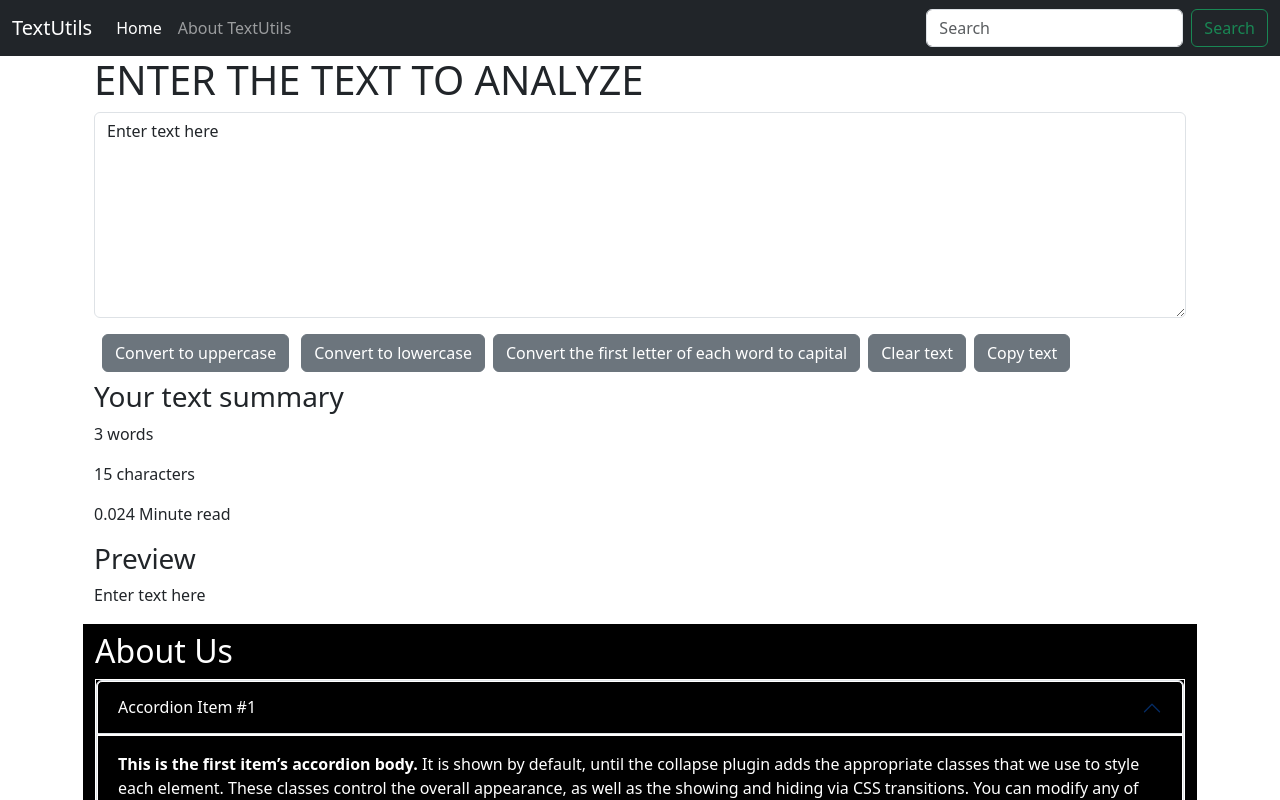
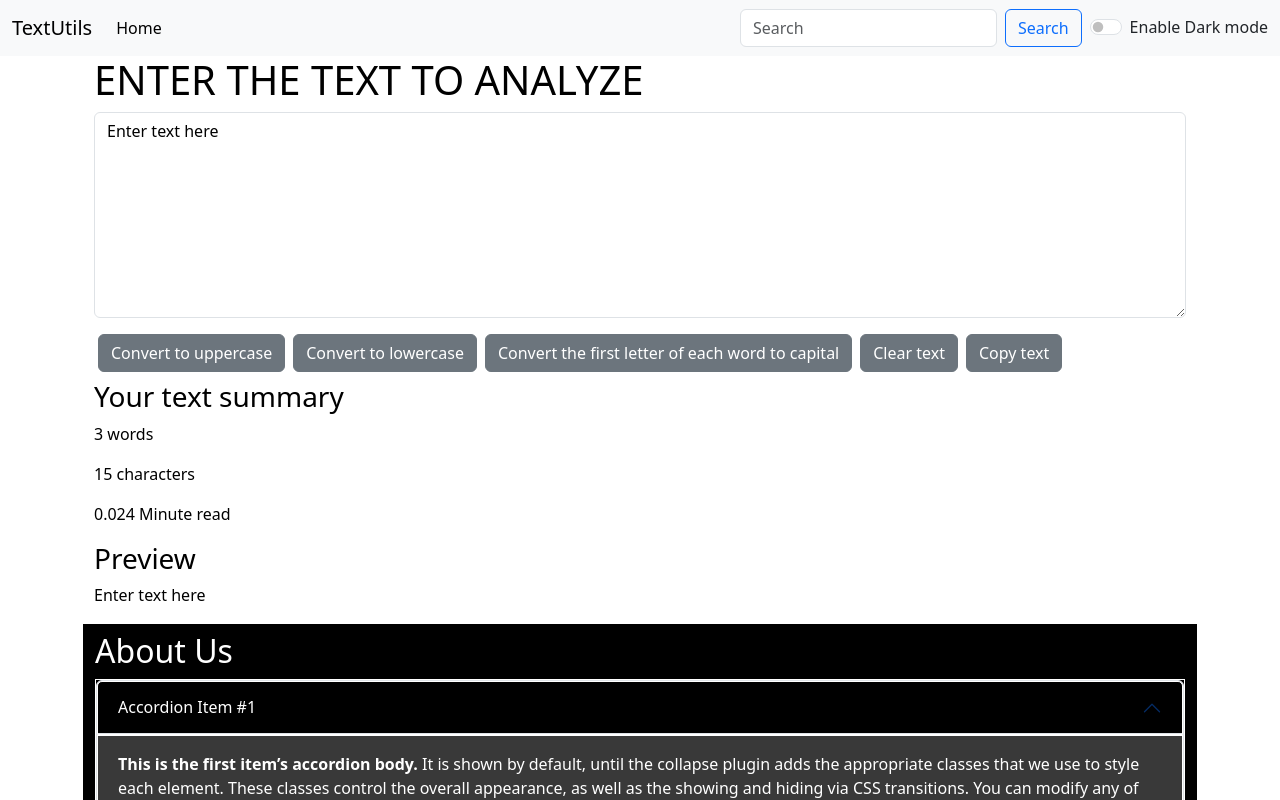
Before and after one commit to AbeerZahid917/React_JS-Nayatel_internship, a React (Create React App) app: page / in a window 1280 px wide. Shown: the top 800 px of the page. Built offline with nearby package versions, Linux system fonts and the light colour scheme.

Commit message:
video 12

```diff
--- a/src/App.js
+++ b/src/App.js
@@ -1,6 +1,6 @@
 // import logo from './logo.svg'; // this was a picture
 import './App.css';
-import React from 'react';
+import React, { useState } from 'react'; //imrs
 import Navbar from './components/Navbar'
 import TextForm from './components/TextForm';
 import About from './components/About';
@@ -8,13 +8,32 @@ import About from './components/About';
 
 function App()
 {
+  const [mode, setMode] = useState('light'); // whether dark mode is enabled or not
+
+
+  const toggleMode = ()=>{
+    if (mode === 'light')
+    {
+      let newText = 'dark';
+      setMode(newText);
+      document.body.style.backgroundColor = 'rgb(12, 4, 61)';
+    }
+    else
+    {
+      let newText = 'light';
+      setMode(newText);
+      document.body.style.backgroundColor = 'white';
+    }
+  }
+
+
+
   return (
     <>
-      {/* <Navbar/>  */}
-      <Navbar title="TextUtils" aboutTexts="About TextUtils" />
+      <Navbar title="TextUtils" mode={mode} toggleMode={toggleMode}/>
 
       <div className="container">
-        <TextForm heading= "ENTER THE TEXT TO ANALYZE" />
+        <TextForm heading= "ENTER THE TEXT TO ANALYZE" mode={mode}/>
         <About/>
       </div>
     </>
--- a/src/components/About.js
+++ b/src/components/About.js
@@ -5,6 +5,12 @@ export default function About() {
     const [myStyle, setMyStyle] = useState({ // this is an object
         color: 'white',
         backgroundColor: 'black',
+        border: '1px solid white'
+    })
+
+    const [myStyle2, setMyStyle2] = useState({ // this is an object
+        color: 'white',
+        backgroundColor: 'rgb(57, 57, 57)',
         border: '1px solid white'
     })
 
@@ -28,6 +34,24 @@ export default function About() {
             })
             setButtonStyle("Enable light mode")
         }
+
+
+        if(myStyle2.color === 'white')
+        {
+            setMyStyle2({
+                color: 'black',
+                backgroundColor: 'white'
+            })
+            setButtonStyle("Enable dark mode")
+        }
+        else
+        {
+            setMyStyle2({
+                color: 'white',
+                backgroundColor: 'rgb(57, 57, 57)'
+            })
+            setButtonStyle("Enable light mode")
+        }
     }
 
   return (
@@ -43,7 +67,7 @@ export default function About() {
 
                 <div id="collapseOne" className="accordion-collapse collapse show" data-bs-parent="#accordionExample">
 
-                <div className="accordion-body" style={myStyle}>
+                <div className="accordion-body" style={myStyle2}>
                     <strong>This is the first item’s accordion body.</strong> It is shown by default, until the collapse plugin adds the appropriate classes that we use to style each element. These classes control the overall appearance, as well as the showing and hiding via CSS transitions. You can modify any of this with custom CSS or overriding our default variables. It’s also worth noting that just about any HTML can go within the <code>.accordion-body</code>, though the transition does limit overflow.
                 </div>
                 </div>
@@ -57,7 +81,7 @@ export default function About() {
                 </h2>
 
                 <div id="collapseTwo" className="accordion-collapse collapse" data-bs-parent="#accordionExample">
-                <div className="accordion-body" style={myStyle}>
+                <div className="accordion-body" style={myStyle2}>
                     <strong>This is the second item’s accordion body.</strong> It is hidden by default, until the collapse plugin adds the appropriate classes that we use to style each element. These classes control the overall appearance, as well as the showing and hiding via CSS transitions. You can modify any of this with custom CSS or overriding our default variables. It’s also worth noting that just about any HTML can go within the <code>.accordion-body</code>, though the transition does limit overflow.
                 </div>
                 </div>
@@ -71,7 +95,7 @@ export default function About() {
                 </h2>
 
                 <div id="collapseThree" className="accordion-collapse collapse" data-bs-parent="#accordionExample">
-                <div className="accordion-body" style={myStyle}>
+                <div className="accordion-body" style={myStyle2}>
                     <strong>This is the third item’s accordion body.</strong> It is hidden by default, until the collapse plugin adds the appropriate classes that we use to style each element. These classes control the overall appearance, as well as the showing and hiding via CSS transitions. You can modify any of this with custom CSS or overriding our default variables. It’s also worth noting that just about any HTML can go within the <code>.accordion-body</code>, though the transition does limit overflow.
                 </div>
                 </div>
--- a/src/components/Navbar.js
+++ b/src/components/Navbar.js
@@ -5,7 +5,7 @@ import PropTypes from 'prop-types' // import for the props
 export default function Navbar(props)
 {
   return (
-    <nav className="navbar navbar-expand-lg navbar-dark bg-dark">
+    <nav className={`navbar navbar-expand-lg ${props.mode === 'dark' ? 'navbar-dark bg-dark' : 'navbar-light bg-light'}`}>
       <div className="container-fluid">
         <a className="navbar-brand" href="/">{props.title}</a>
         <button className="navbar-toggler" type="button" data-bs-toggle="collapse" data-bs-target="#navbarSupportedContent" aria-controls="navbarSupportedContent" aria-expanded="false" aria-label="Toggle navigation">
@@ -22,8 +22,12 @@ export default function Navbar(props)
           </ul>
           <form className="d-flex" role="search">
             <input className="form-control me-2" type="search" placeholder="Search" aria-label="Search"/>
-            <button className="btn btn-outline-success" type="submit">Search</button>
+            <button className="btn btn-outline-primary me-2" type="submit">Search</button>
           </form>
+          <div className="form-check form-switch">
+            <input className="form-check-input" onClick={props.toggleMode} type="checkbox" role="switch" id="switchCheckDefault"/>
+            <label className={`form-check-label ${props.mode === 'light' ? 'text-dark' : 'text-light'}`} htmlfor="switchCheckDefault">Enable Dark mode</label>
+          </div>
         </div>
       </div>
     </nav>
--- a/src/components/TextForm.js
+++ b/src/components/TextForm.js
@@ -53,16 +53,19 @@ export default function TextForm(props) {
     return (
         <>
         <div className='container'>
-            <h1> {props.heading} </h1>
+            <h1 style={{color: props.mode === 'light' ? 'black' : 'white'}}>
+                {props.heading}
+            </h1>
+
             <div className="mb-3">
                 {/* <label for="myBox" className="form-label">{props.heading}</label> */}
-                <textarea className="form-control" value={text} onChange={handleOnChange} id="myBox" rows="8"></textarea>
+                <textarea className="form-control" value={text} onChange={handleOnChange} style={{backgroundColor: props.mode === 'light' ? 'white' : 'rgb(160, 160, 160)', color: props.mode === 'light' ? 'black' : 'white'}} id="myBox" rows="8"></textarea>
             </div>
 
 
 
 
-            <button className="btn btn-secondary mx-2" onClick={handleUpClick}>
+            <button className="btn btn-secondary mx-1" onClick={handleUpClick}>
                 Convert to uppercase
             </button>
             <button className="btn btn-secondary mx-1" onClick={handleDownClick}>
@@ -80,7 +83,7 @@ export default function TextForm(props) {
         </div>
 
 
-        <div className="container my-2">
+        <div className="container my-2" style={{backgroundColor: props.mode === 'light' ? 'white' : 'rgb(12, 4, 61)', color: props.mode === 'light' ? 'black' : 'white'}}>
             <h3> Your text summary </h3>
             <p> {text.split(" ").length} words </p>
             <p> {text.length} characters </p>
@@ -88,7 +91,7 @@ export default function TextForm(props) {
 
             <h3> Preview </h3>
             <p>
-                {text}
+                {text.length > 0? text: "enter something to preview"}
             </p>
         </div>
         </>
```
Also changed, not shown: 1 other file (tests, documents, lock files or other folders).
